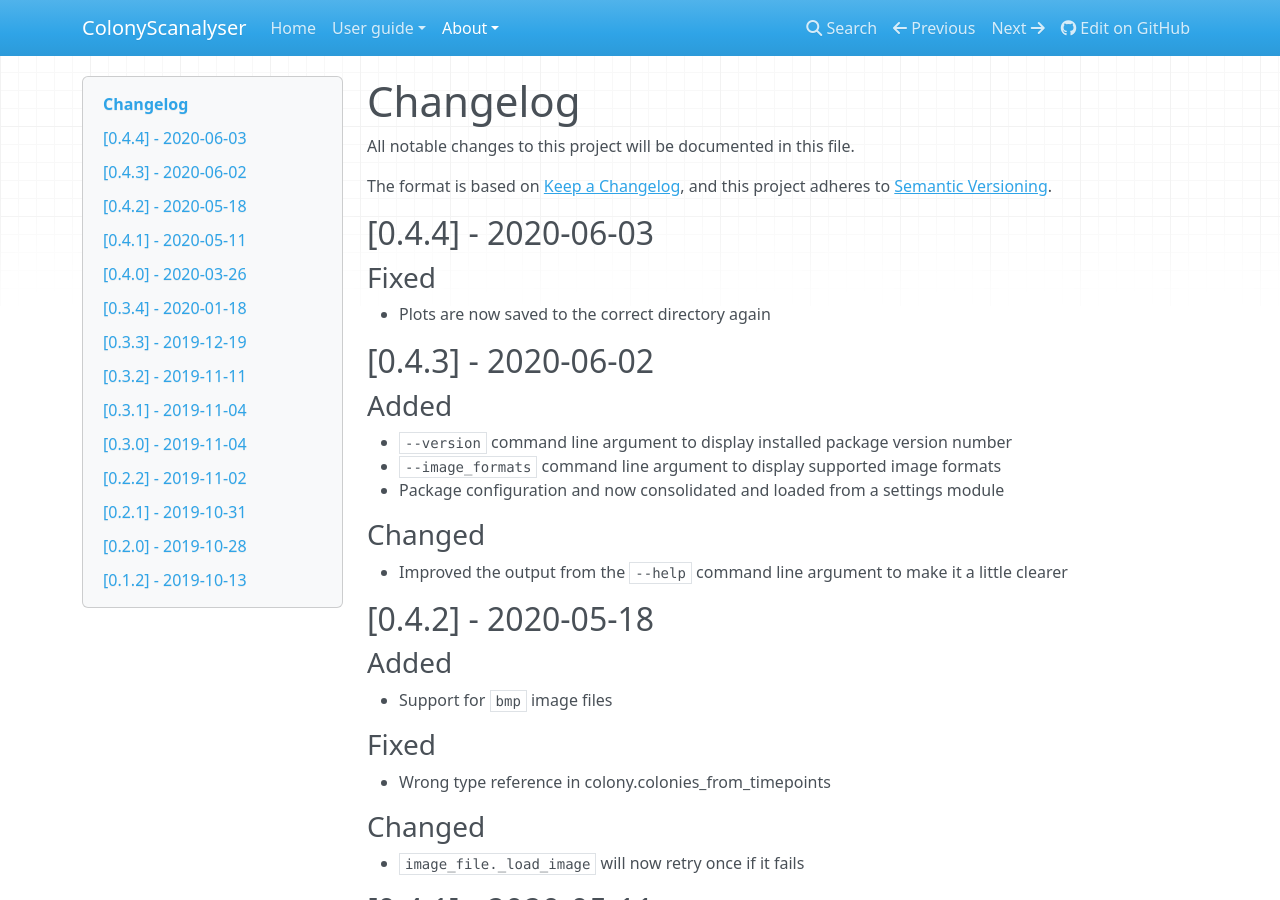
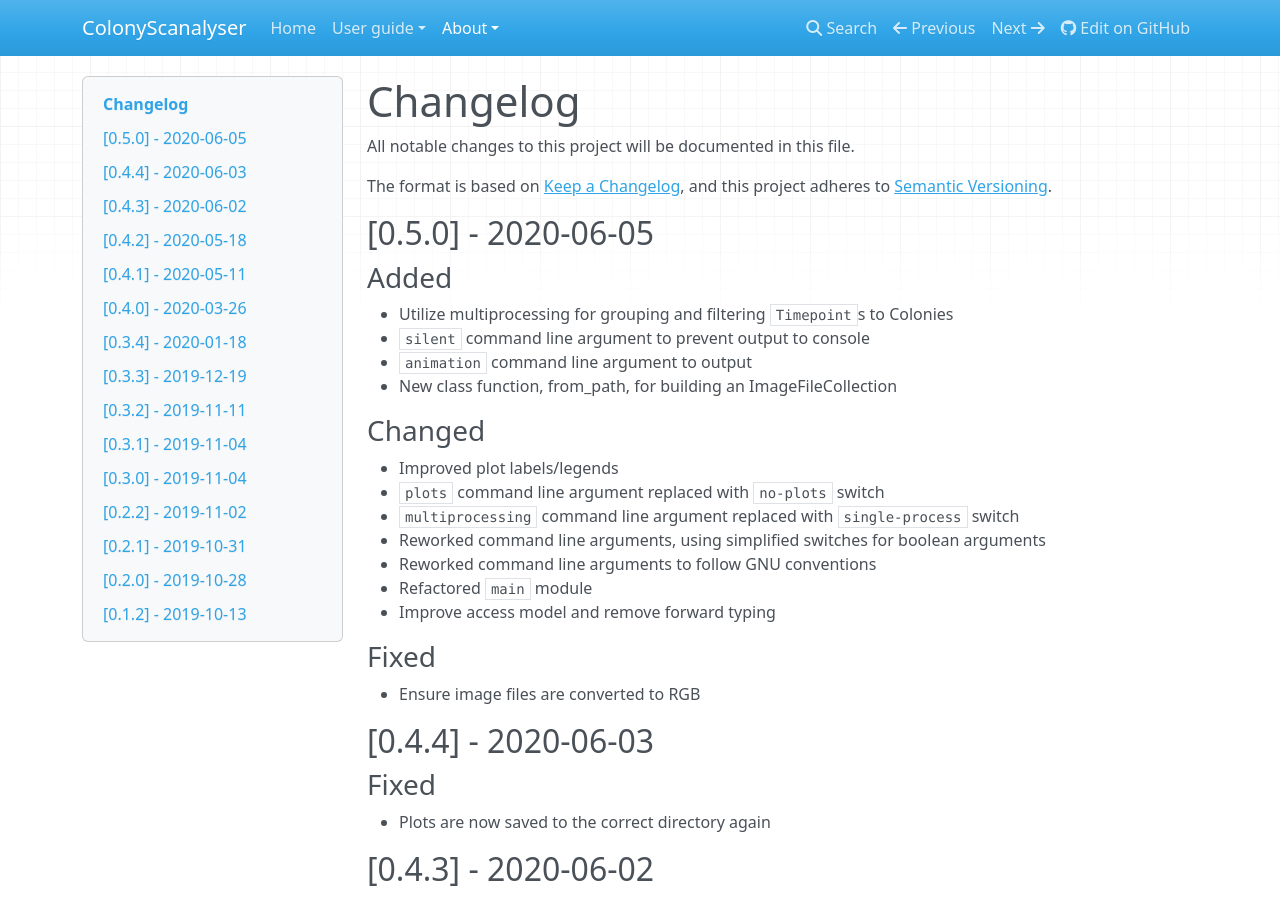
Before and after one commit to Erik-White/ColonyScanalyser, an MkDocs documentation site: the page built from docs/CHANGELOG.md, in a window 1280 px wide and 900 px high. Built offline with MkDocs 1.6.1, drawn with Linux system fonts in a browser that asks for light colours; nearby versions of some CDN libraries.

Commit message:
Update documentation and version to 0.5.0

```diff
--- a/docs/CHANGELOG.md
+++ b/docs/CHANGELOG.md
@@ -3,6 +3,23 @@ All notable changes to this project will be documented in this file.
 
 The format is based on [Keep a Changelog](https://keepachangelog.com/en/1.0.0/),
 and this project adheres to [Semantic Versioning](https://semver.org/spec/v2.0.0.html).
+
+## [0.5.0] - 2020-06-05
+### Added
+- Utilize multiprocessing for grouping and filtering `Timepoint`s to Colonies
+- `silent` command line argument to prevent output to console
+- `animation` command line argument to output
+- New class function, from_path, for building an ImageFileCollection
+### Changed
+- Improved plot labels/legends
+- `plots` command line argument replaced with `no-plots` switch
+- `multiprocessing` command line argument replaced with `single-process` switch
+- Reworked command line arguments, using simplified switches for boolean arguments
+- Reworked command line arguments to follow GNU conventions
+- Refactored `main` module
+- Improve access model and remove forward typing
+### Fixed
+- Ensure image files are converted to RGB
 
 ## [0.4.4] - 2020-06-03
 ### Fixed
--- a/setup.py
+++ b/setup.py
@@ -22,7 +22,7 @@ long_description = "%s\n%s" % (
 setup(
     python_requires = ">=3.7",
     name = "colonyscanalyser",
-    version = "0.4.4",
+    version = "0.5.0",
     description = "An image analysis tool for measuring microorganism colony growth",
     long_description = long_description,
     long_description_content_type = "text/markdown",
```
Also changed, not shown: docs/example_output.md (+4 -4 lines), docs/installation.md (+2 -2 lines).
